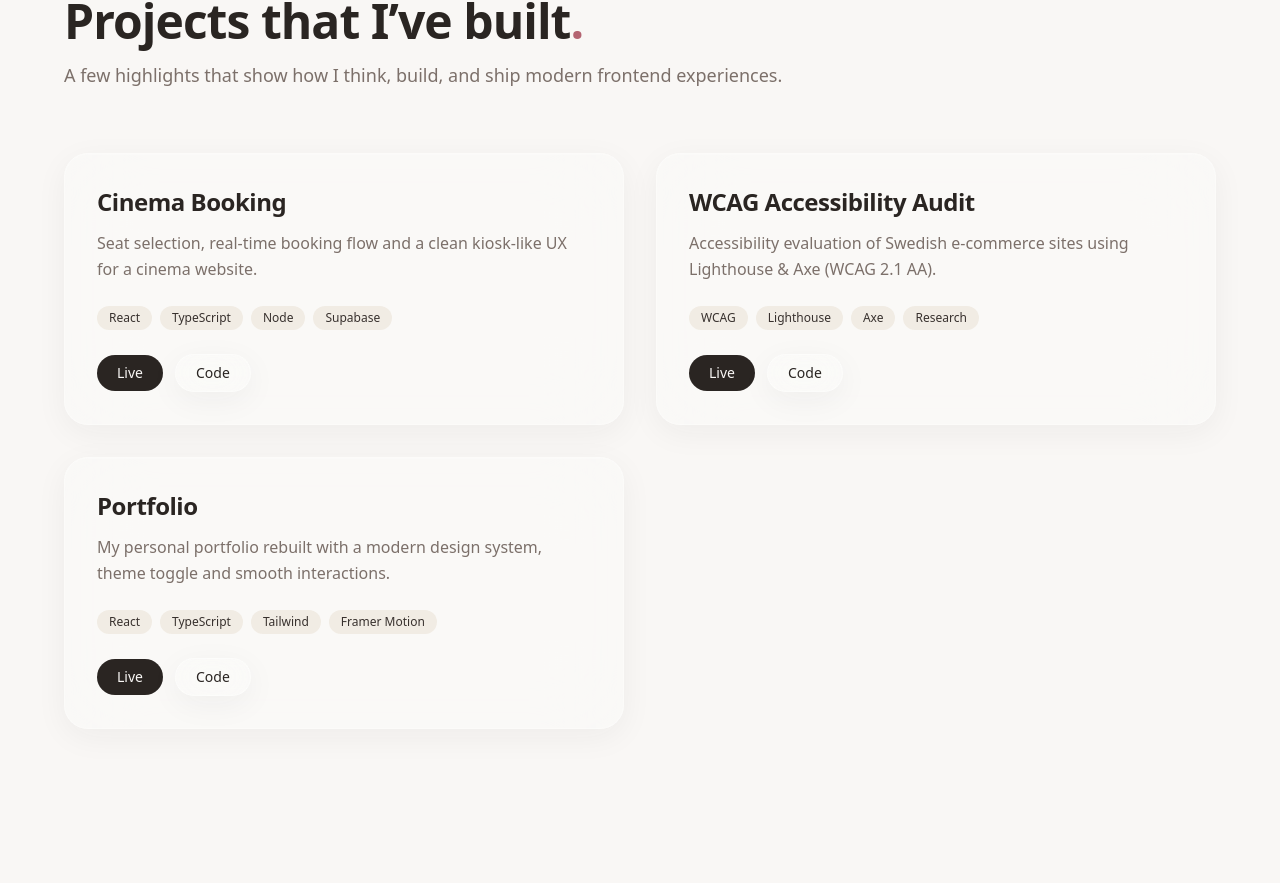
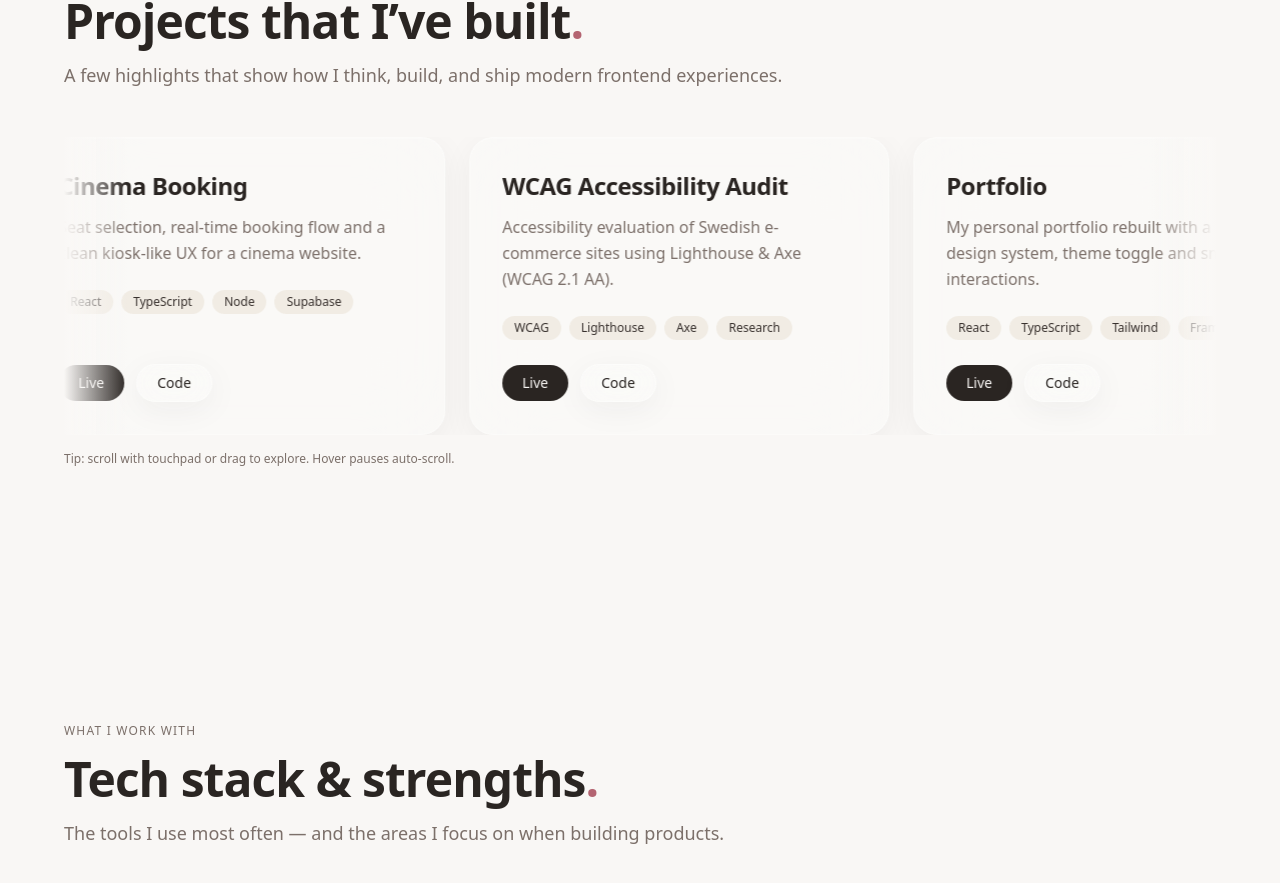
Before and after one commit to linneanore/portfolio-1, a React (Vite) app: page / in a window 1280 px wide. Shown: the part 1891-2774 px from the top of the page. Built offline with nearby package versions, Linux system fonts and the light colour scheme.

Commit message:
feat(ui): add smooth auto-scrolling projects marquee with touchpad support

```diff
--- a/package.json
+++ b/package.json
@@ -13,6 +13,8 @@
     "@radix-ui/react-slot": "^1.2.4",
     "class-variance-authority": "^0.7.1",
     "clsx": "^2.1.1",
+    "embla-carousel": "^8.6.0",
+    "embla-carousel-react": "^8.6.0",
     "framer-motion": "^12.29.2",
     "lucide-react": "^0.563.0",
     "react": "^19.2.0",
--- a/src/components/Projects.tsx
+++ b/src/components/Projects.tsx
@@ -1,7 +1,29 @@
-import { motion } from "framer-motion";
+import { motion, useMotionValue, useReducedMotion } from "framer-motion";
+import { useEffect, useMemo, useRef, useState } from "react";
 import { useLanguage } from "@/context/language-context";
 
-const projects = [
+type Project = {
+  title: string;
+  description: string;
+  tags: string[];
+  live: string;
+  code: string;
+};
+
+type Translation = {
+  work: {
+    label: string;
+    title: string;
+    dot: string;
+    intro: string;
+    buttons: {
+      live: string;
+      code: string;
+    };
+  };
+};
+
+const projects: Project[] = [
   {
     title: "Cinema Booking",
     description:
@@ -28,14 +50,103 @@ const projects = [
   },
 ];
 
+function wrapX(value: number, halfWidth: number) {
+  if (halfWidth <= 0) return value;
+
+
+  let x = value;
+
+  while (x <= -halfWidth) x += halfWidth;
+  while (x > 0) x -= halfWidth;
+
+  return x;
+}
+
 export default function Projects() {
-  const { t } = useLanguage();
+  const { t } = useLanguage() as { t: Translation };
+  const reduceMotion = useReducedMotion();
+
+  const items = useMemo(() => [...projects, ...projects], []);
+
+  const viewportRef = useRef<HTMLDivElement | null>(null);
+  const trackRef = useRef<HTMLDivElement | null>(null);
+
+  const x = useMotionValue(0);
+  const [halfWidth, setHalfWidth] = useState(0);
+
+  const pausedRef = useRef(false);
+  const pauseTimerRef = useRef<number | null>(null);
+
+  const pauseFor = (ms = 900) => {
+    pausedRef.current = true;
+    if (pauseTimerRef.current) window.clearTimeout(pauseTimerRef.current);
+    pauseTimerRef.current = window.setTimeout(() => {
+      pausedRef.current = false;
+    }, ms);
+  };
+
+  useEffect(() => {
+    const measure = () => {
+      const el = trackRef.current;
+      if (!el) return;
+      setHalfWidth(el.scrollWidth / 2);
+    };
+
+    measure();
+    window.addEventListener("resize", measure);
+    return () => window.removeEventListener("resize", measure);
+  }, []);
+
+  useEffect(() => {
+    if (reduceMotion) return;
+    if (halfWidth <= 0) return;
+
+    let raf = 0;
+    let last = performance.now();
+    const speedPxPerSec = 18;
+
+    const tick = (now: number) => {
+      const dt = (now - last) / 1000;
+      last = now;
+
+      if (!pausedRef.current) {
+        const next = wrapX(x.get() - speedPxPerSec * dt, halfWidth);
+        x.set(next);
+      }
+
+      raf = requestAnimationFrame(tick);
+    };
+
+    raf = requestAnimationFrame(tick);
+    return () => cancelAnimationFrame(raf);
+  }, [reduceMotion, halfWidth, x]);
+
+  const onWheel: React.WheelEventHandler<HTMLDivElement> = (e) => {
+    if (halfWidth <= 0) return;
+
+    const delta = Math.abs(e.deltaX) > Math.abs(e.deltaY) ? e.deltaX : e.deltaY;
+
+    e.preventDefault();
+
+    const next = wrapX(x.get() - delta, halfWidth);
+    x.set(next);
+
+    pauseFor(1100);
+  };
+
+  const onMouseEnter = () => {
+    pausedRef.current = true;
+  };
+  const onMouseLeave = () => {
+
+    pauseFor(600);
+  };
 
   return (
     <section id="work" className="relative overflow-hidden">
       <div className="container-custom py-24 md:py-32 relative z-10">
-        {/* Section header */}
-        <div className="max-w-3xl mb-14 md:mb-16">
+        {/* Header */}
+        <div className="max-w-3xl mb-10 md:mb-12">
           <p className="text-xs font-medium tracking-widest text-muted-foreground mb-4">
             {t.work.label}
           </p>
@@ -50,28 +161,66 @@ export default function Projects() {
           </p>
         </div>
 
-        {/* Grid */}
-        <div className="grid grid-cols-1 md:grid-cols-2 gap-6 md:gap-8">
-          {projects.map((project, i) => (
-            <motion.article
-              key={project.title}
-              initial={{ opacity: 0, y: 30 }}
-              whileInView={{ opacity: 1, y: 0 }}
-              viewport={{ once: true }}
-              transition={{ duration: 0.5, delay: i * 0.1 }}
-              className="glass-strong rounded-3xl p-6 md:p-8 flex flex-col gap-6 transition-transform duration-300 hover:-translate-y-1"
+        {/* Marquee viewport */}
+        <div
+          ref={viewportRef}
+          className="relative overflow-hidden"
+          onWheel={onWheel}
+          onMouseEnter={onMouseEnter}
+          onMouseLeave={onMouseLeave}
+        >
+          {/* Edge fades */}
+          <div className="pointer-events-none absolute inset-y-0 left-0 w-10 md:w-16 bg-gradient-to-r from-background to-transparent z-10" />
+          <div className="pointer-events-none absolute inset-y-0 right-0 w-10 md:w-16 bg-gradient-to-l from-background to-transparent z-10" />
+
+          <motion.div
+            ref={trackRef}
+            className="flex gap-4 md:gap-6 will-change-transform cursor-grab active:cursor-grabbing select-none"
+            style={{ x }}
+            drag={reduceMotion ? false : "x"}
+            dragElastic={0.08}
+            onDragStart={() => pauseFor(1600)}
+            onDrag={() => {
+              if (halfWidth <= 0) return;
+              x.set(wrapX(x.get(), halfWidth));
+              pauseFor(1600);
+            }}
+            onDragEnd={() => pauseFor(900)}
+          >
+            {items.map((project, i) => (
+              <ProjectCard key={`${project.title}-${i}`} project={project} t={t} />
+            ))}
+          </motion.div>
+        </div>
+
+        <p className="mt-4 text-xs text-muted-foreground">
+          Tip: scroll with touchpad or drag to explore. Hover pauses auto-scroll.
+        </p>
+      </div>
+    </section>
+  );
+}
+
+function ProjectCard({ project, t }: { project: Project; t: Translation }) {
+  return (
+    <article
+      className={[
+        "glass-strong rounded-3xl p-6 md:p-8",
+        "min-w-[280px] sm:min-w-[340px] md:min-w-[420px]",
+        "max-w-[520px]",
+        "flex flex-col gap-6",
+        "transition-transform duration-300 hover:-translate-y-1",
+      ].join(" ")}
     >
       <div className="flex flex-col gap-3">
         <h3 className="text-xl md:text-2xl font-display font-bold">
           {project.title}
         </h3>
-
         <p className="text-muted-foreground leading-relaxed">
           {project.description}
         </p>
       </div>
 
-              {/* Tags */}
       <div className="flex flex-wrap gap-2">
         {project.tags.map((tag) => (
           <span
@@ -83,7 +232,6 @@ export default function Projects() {
         ))}
       </div>
 
-              {/* Buttons */}
       <div className="mt-auto flex items-center gap-3">
         <a
           href={project.live}
@@ -99,10 +247,6 @@ export default function Projects() {
           {t.work.buttons.code}
         </a>
       </div>
-            </motion.article>
-          ))}
-        </div>
-      </div>
-    </section>
+    </article>
   );
 }
--- a/src/index.css
+++ b/src/index.css
@@ -185,4 +185,12 @@
     0%, 100% { transform: translateY(0px); }
     50% { transform: translateY(-20px); }
   }
+
+    .scrollbar-none::-webkit-scrollbar {
+    display: none;
+  }
+  .scrollbar-none {
+    -ms-overflow-style: none;
+    scrollbar-width: none;
+  }
 }
```
Also changed, not shown: src/components/ui/carousel.tsx (added, +234 -0 lines), 1 other file (tests, documents, lock files or other folders). Lines whose indentation alone changed are shown as unchanged.
